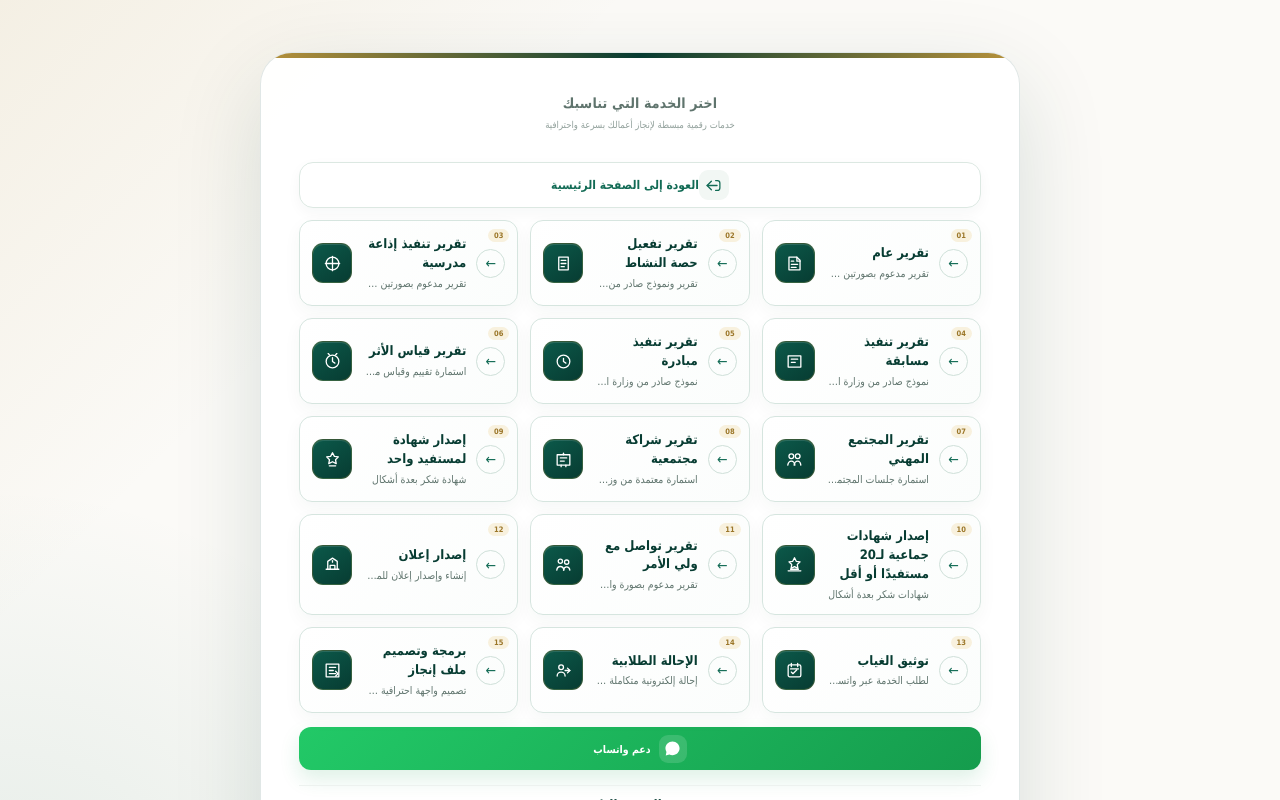
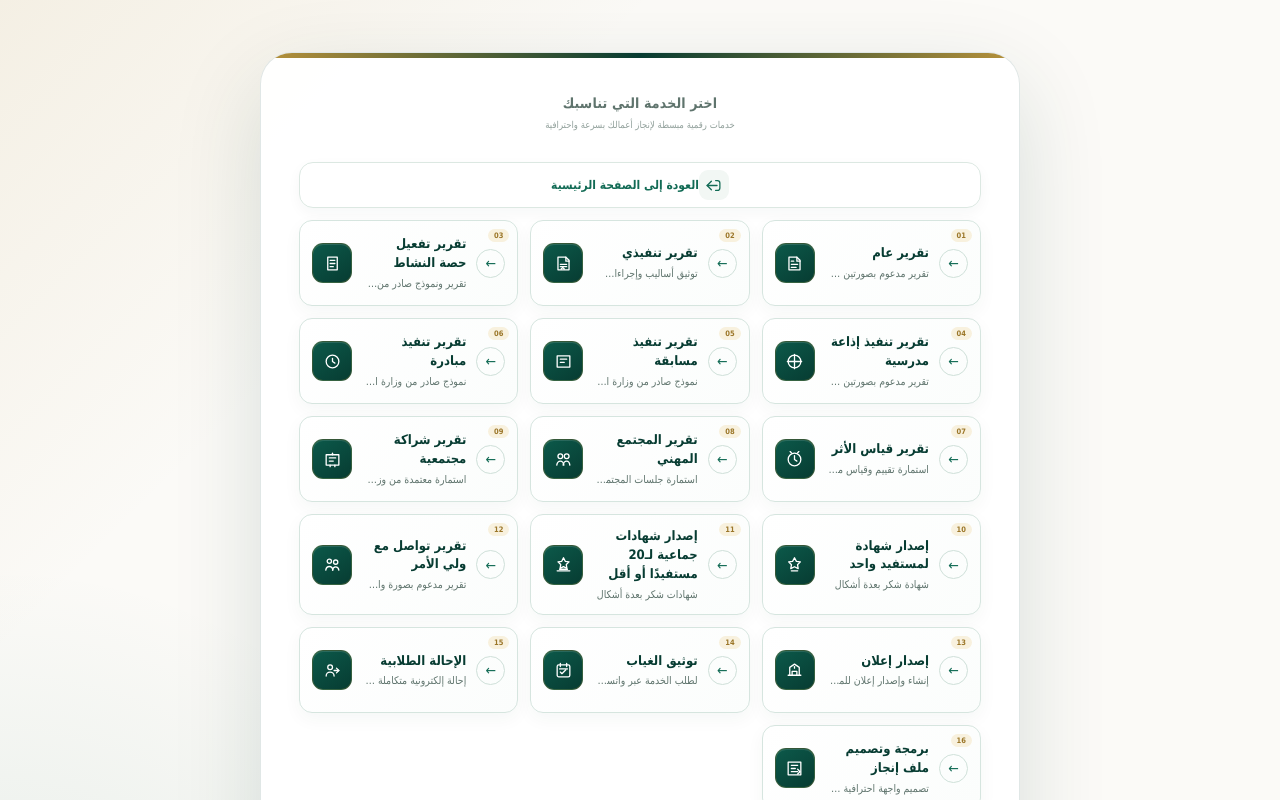
Before and after one commit to edutechdevsa/smart-documentation, a plain HTML site: page index.html in a window 1280 px wide. Both pictures are taken after a click on the button "الدخول إلى المنصة". Shown: the top 800 px of the page. Drawn offline with Linux system fonts and the light colour scheme.

Commit message:
Update index.html

```diff
--- a/index.html
+++ b/index.html
@@ -660,12 +660,36 @@ a{text-decoration:none;color:inherit}
   </article>
 
 
-  <!-- 02 — تقرير تفعيل حصة النشاط -->
+   <!-- 02 — تقرير تنفيذي -->
+  <article class="svc" role="button" tabindex="0"
+    onclick="goService('service16')"
+    onkeydown="serviceKey(event,'service16')">
+
+    <span class="svcNumber">02</span>
+
+    <div class="svcIcon" aria-hidden="true">
+      <svg viewBox="0 0 24 24">
+        <path d="M5 4h10l4 4v12H5z"/>
+        <path d="M15 4v5h4"/>
+        <path d="M8 13h8M8 16h8"/>
+        <path d="m9 19 2-2 2 2"/>
+      </svg>
+    </div>
+
+    <div class="svcText">
+      <div class="svcName">تقرير تنفيذي</div>
+      <div class="svcDesc">توثيق أساليب وإجراءات تنفيذ البرامج مع إرفاق صورتين</div>
+    </div>
+
+    <span class="svcArrow" aria-hidden="true">←</span>
+  </article>
+
+  <!-- 03 — تقرير تفعيل حصة النشاط -->
   <article class="svc" role="button" tabindex="0"
     onclick="goService('service3')"
     onkeydown="serviceKey(event,'service3')">
 
-    <span class="svcNumber">02</span>
+    <span class="svcNumber">03</span>
 
     <div class="svcIcon" aria-hidden="true">
       <svg viewBox="0 0 24 24">
@@ -683,12 +707,12 @@ a{text-decoration:none;color:inherit}
   </article>
 
 
-  <!-- 03 — تقرير تنفيذ إذاعة مدرسية -->
+  <!-- 04 — تقرير تنفيذ إذاعة مدرسية -->
   <article class="svc" role="button" tabindex="0"
     onclick="goService('service9')"
     onkeydown="serviceKey(event,'service9')">
 
-    <span class="svcNumber">03</span>
+    <span class="svcNumber">04</span>
 
     <div class="svcIcon" aria-hidden="true">
       <svg viewBox="0 0 24 24">
@@ -706,12 +730,12 @@ a{text-decoration:none;color:inherit}
   </article>
 
 
-  <!-- 04 — تقرير تنفيذ مسابقة -->
+  <!-- 05 — تقرير تنفيذ مسابقة -->
   <article class="svc" role="button" tabindex="0"
     onclick="goService('service7')"
     onkeydown="serviceKey(event,'service7')">
 
-    <span class="svcNumber">04</span>
+    <span class="svcNumber">05</span>
 
     <div class="svcIcon" aria-hidden="true">
       <svg viewBox="0 0 24 24">
@@ -729,12 +753,12 @@ a{text-decoration:none;color:inherit}
   </article>
 
 
-  <!-- 05 — تقرير تنفيذ مبادرة -->
+  <!-- 06 — تقرير تنفيذ مبادرة -->
   <article class="svc" role="button" tabindex="0"
     onclick="goService('service8')"
     onkeydown="serviceKey(event,'service8')">
 
-    <span class="svcNumber">05</span>
+    <span class="svcNumber">06</span>
 
     <div class="svcIcon" aria-hidden="true">
       <svg viewBox="0 0 24 24">
@@ -752,12 +776,12 @@ a{text-decoration:none;color:inherit}
   </article>
 
 
-  <!-- 06 — تقرير قياس الأثر -->
+  <!-- 07 — تقرير قياس الأثر -->
   <article class="svc" role="button" tabindex="0"
     onclick="goService('service12')"
     onkeydown="serviceKey(event,'service12')">
 
-    <span class="svcNumber">06</span>
+    <span class="svcNumber">07</span>
 
     <div class="svcIcon" aria-hidden="true">
       <svg viewBox="0 0 24 24">
@@ -776,12 +800,12 @@ a{text-decoration:none;color:inherit}
   </article>
 
 
-  <!-- 07 — تقرير المجتمع المهني -->
+  <!-- 08 — تقرير المجتمع المهني -->
   <article class="svc" role="button" tabindex="0"
     onclick="goService('service13')"
     onkeydown="serviceKey(event,'service13')">
 
-    <span class="svcNumber">07</span>
+    <span class="svcNumber">08</span>
 
     <div class="svcIcon" aria-hidden="true">
       <svg viewBox="0 0 24 24">
@@ -801,12 +825,12 @@ a{text-decoration:none;color:inherit}
   </article>
 
 
-  <!-- 08 — تقرير شراكة مجتمعية -->
+  <!-- 09 — تقرير شراكة مجتمعية -->
   <article class="svc" role="button" tabindex="0"
     onclick="goService('service15')"
     onkeydown="serviceKey(event,'service15')">
 
-    <span class="svcNumber">08</span>
+    <span class="svcNumber">09</span>
 
     <div class="svcIcon" aria-hidden="true">
       <svg viewBox="0 0 24 24">
@@ -826,12 +850,12 @@ a{text-decoration:none;color:inherit}
   </article>
 
 
-  <!-- 09 — إصدار شهادات مفردة -->
+  <!-- 10 — إصدار شهادات مفردة -->
   <article class="svc" role="button" tabindex="0"
     onclick="goService('service2')"
     onkeydown="serviceKey(event,'service2')">
 
-    <span class="svcNumber">09</span>
+    <span class="svcNumber">10</span>
 
     <div class="svcIcon" aria-hidden="true">
       <svg viewBox="0 0 24 24">
@@ -849,12 +873,12 @@ a{text-decoration:none;color:inherit}
   </article>
 
 
-  <!-- 10 — إصدار شهادات متعددة -->
+  <!-- 11 — إصدار شهادات متعددة -->
   <article class="svc" role="button" tabindex="0"
     onclick="goService('service5')"
     onkeydown="serviceKey(event,'service5')">
 
-    <span class="svcNumber">10</span>
+    <span class="svcNumber">11</span>
 
     <div class="svcIcon" aria-hidden="true">
       <svg viewBox="0 0 24 24">
@@ -873,12 +897,12 @@ a{text-decoration:none;color:inherit}
   </article>
 
 
-  <!-- 11 — تقرير تواصل مع ولي الأمر -->
+  <!-- 12 — تقرير تواصل مع ولي الأمر -->
   <article class="svc" role="button" tabindex="0"
     onclick="goService('service4')"
     onkeydown="serviceKey(event,'service4')">
 
-    <span class="svcNumber">11</span>
+    <span class="svcNumber">12</span>
 
     <div class="svcIcon" aria-hidden="true">
       <svg viewBox="0 0 24 24">
@@ -898,12 +922,12 @@ a{text-decoration:none;color:inherit}
   </article>
 
 
-  <!-- 12 — إصدار إعلان -->
+  <!-- 13 — إصدار إعلان -->
   <article class="svc" role="button" tabindex="0"
     onclick="goService('service6')"
     onkeydown="serviceKey(event,'service6')">
 
-    <span class="svcNumber">12</span>
+    <span class="svcNumber">13</span>
 
     <div class="svcIcon" aria-hidden="true">
       <svg viewBox="0 0 24 24">
@@ -923,12 +947,12 @@ a{text-decoration:none;color:inherit}
   </article>
 
 
-  <!-- 13 — توثيق الغياب -->
+  <!-- 14 — توثيق الغياب -->
   <article class="svc" role="button" tabindex="0"
     onclick="goService('service10')"
     onkeydown="serviceKey(event,'service10')">
 
-    <span class="svcNumber">13</span>
+    <span class="svcNumber">14</span>
 
     <div class="svcIcon" aria-hidden="true">
       <svg viewBox="0 0 24 24">
@@ -948,12 +972,12 @@ a{text-decoration:none;color:inherit}
   </article>
 
 
-  <!-- 14 — الإحالة الطلابية -->
+  <!-- 15 — الإحالة الطلابية -->
   <article class="svc" role="button" tabindex="0"
     onclick="goService('service11')"
     onkeydown="serviceKey(event,'service11')">
 
-    <span class="svcNumber">14</span>
+    <span class="svcNumber">15</span>
 
     <div class="svcIcon" aria-hidden="true">
       <svg viewBox="0 0 24 24">
@@ -973,12 +997,12 @@ a{text-decoration:none;color:inherit}
   </article>
 
 
-  <!-- 15 — برمجة وتصميم ملف إنجاز -->
+  <!-- 16 — برمجة وتصميم ملف إنجاز -->
   <article class="svc" role="button" tabindex="0"
     onclick="goService('service14')"
     onkeydown="serviceKey(event,'service14')">
 
-    <span class="svcNumber">15</span>
+    <span class="svcNumber">16</span>
 
     <div class="svcIcon" aria-hidden="true">
       <svg viewBox="0 0 24 24">
@@ -1287,7 +1311,10 @@ const SERVICE_URLS = {
   "https://sites.google.com/view/eportfolio-demo01/%D8%A7%D9%84%D8%B5%D9%81%D8%AD%D8%A9-%D8%A7%D9%84%D8%B1%D8%A6%D9%8A%D8%B3%D9%8A%D8%A9",
 
 service15:
-  "https://forms.gle/gUMD9yE8AJ6EhaMx7"
+  "https://forms.gle/gUMD9yE8AJ6EhaMx7",
+
+  service16:
+  "https://forms.gle/awbudJsqftW7BGJw9"
 
 };
 
```
